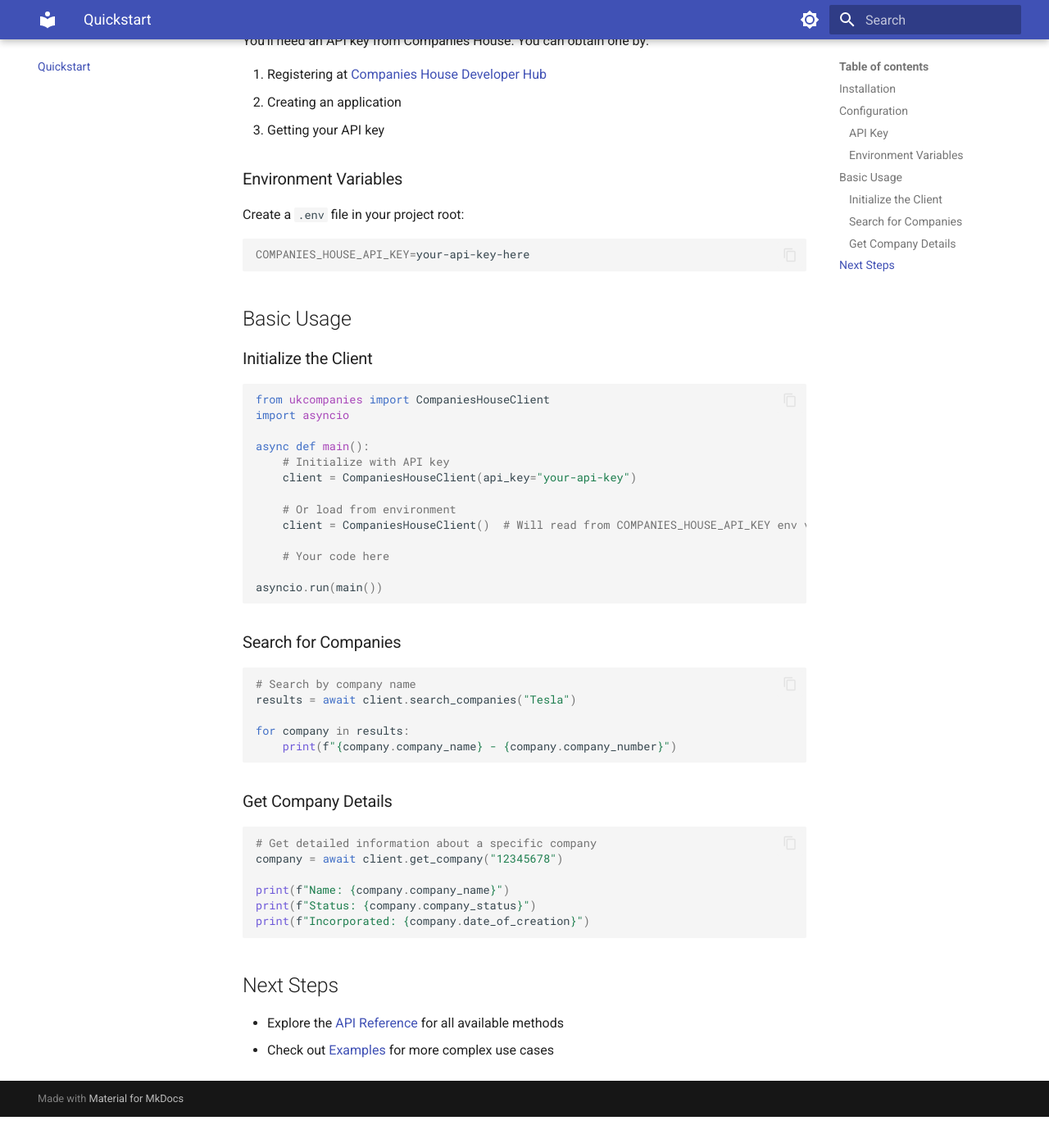
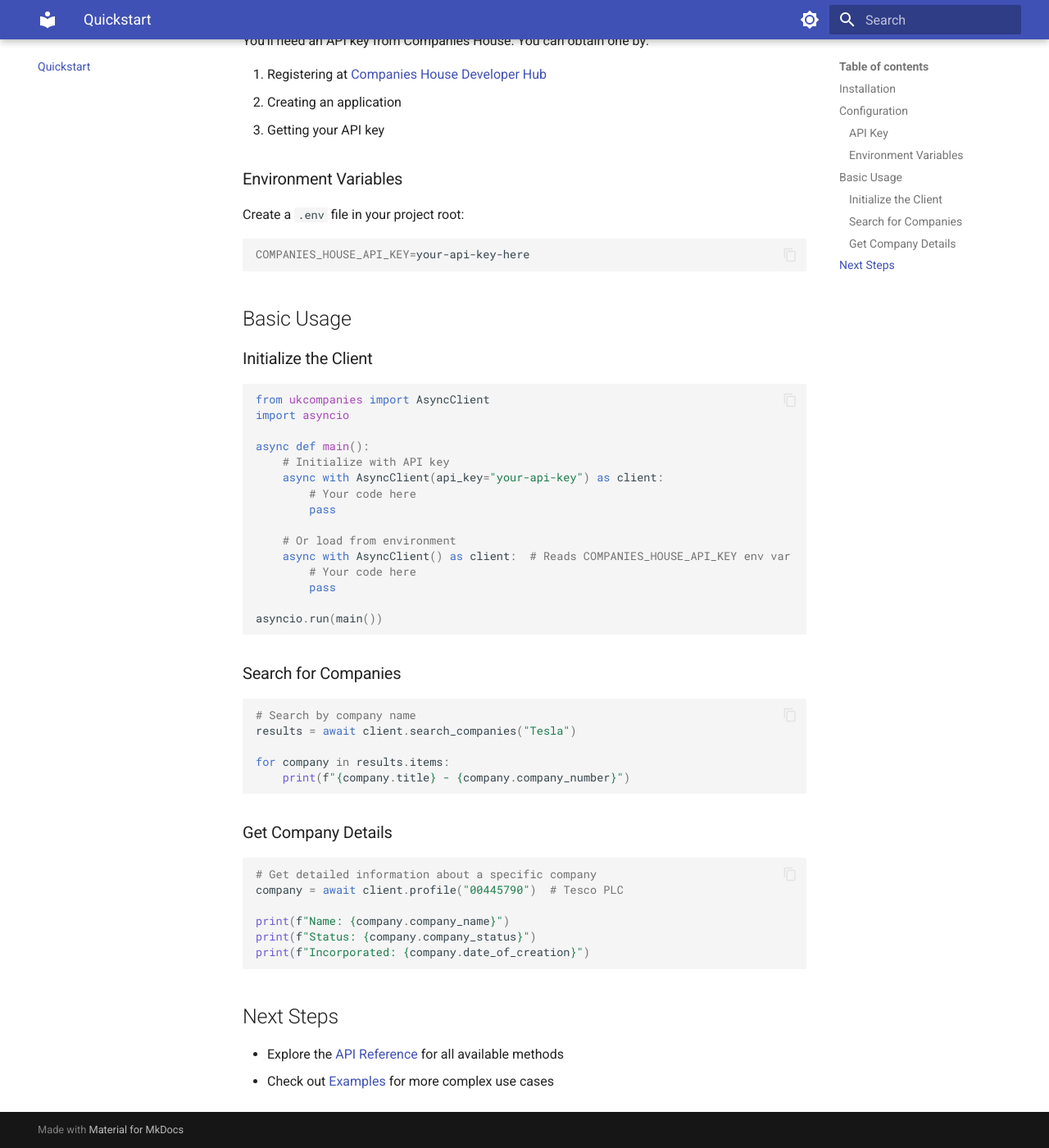
Before and after one commit to dannykellett/ukcompanies, an MkDocs documentation site: the page built from docs/quickstart.md, in a window 1280 px wide and 1400 px high, scrolled down 526 px. Shown: the whole window at 82% size. Built offline with MkDocs 1.6.1 and Material for MkDocs 9.7.7, drawn with Linux system fonts in a browser that asks for light colours; before the commit the page ends 1888 px from its top, so only the background shows below that.

Commit message:
feat: PyPI v0.6.0 publication with comprehensive documentation updates (#7)
- Published ukcompanies v0.6.0 to PyPI (live and working)
- Fixed Pydantic validation for real API responses (extra="ignore")
- Updated all documentation with correct AsyncClient examples
- Updated version from 0.1.0 to 0.6.0 reflecting actual feature set
- Verified live API integration with real Companies House data
- Added production-ready installation instructions

🤖 Generated with [Claude Code](https://claude.ai/code)

Co-authored-by: Claude <noreply@anthropic.com>

````diff
--- a/docs/quickstart.md
+++ b/docs/quickstart.md
@@ -33,17 +33,19 @@ COMPANIES_HOUSE_API_KEY=your-api-key-here
 ### Initialize the Client
 
 ```python
-from ukcompanies import CompaniesHouseClient
+from ukcompanies import AsyncClient
 import asyncio
 
 async def main():
     # Initialize with API key
-    client = CompaniesHouseClient(api_key="your-api-key")
+    async with AsyncClient(api_key="your-api-key") as client:
+        # Your code here
+        pass
 
     # Or load from environment
-    client = CompaniesHouseClient()  # Will read from COMPANIES_HOUSE_API_KEY env var
-
-    # Your code here
+    async with AsyncClient() as client:  # Reads COMPANIES_HOUSE_API_KEY env var
+        # Your code here
+        pass
 
 asyncio.run(main())
 ```
@@ -54,15 +56,15 @@ asyncio.run(main())
 # Search by company name
 results = await client.search_companies("Tesla")
 
-for company in results:
-    print(f"{company.company_name} - {company.company_number}")
+for company in results.items:
+    print(f"{company.title} - {company.company_number}")
 ```
 
 ### Get Company Details
 
 ```python
 # Get detailed information about a specific company
-company = await client.get_company("12345678")
+company = await client.profile("00445790")  # Tesco PLC
 
 print(f"Name: {company.company_name}")
 print(f"Status: {company.company_status}")
````
Also changed, not shown: CHANGELOG.md (+15 -7 lines), README.md (+5 -0 lines), docs/api-reference.md (+9 -6 lines), docs/examples.md (+10 -11 lines), docs/index.md (+11 -7 lines), pyproject.toml (+4 -3 lines), 1 other file.
